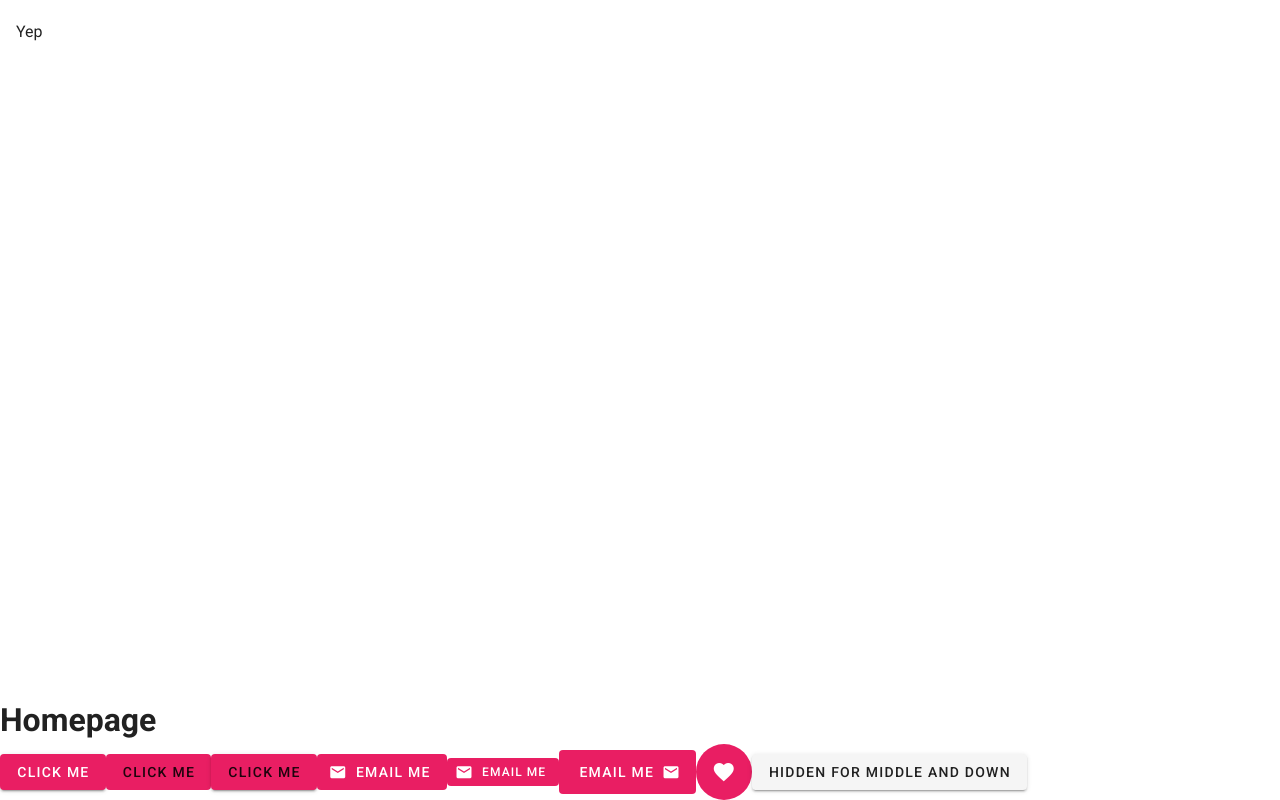
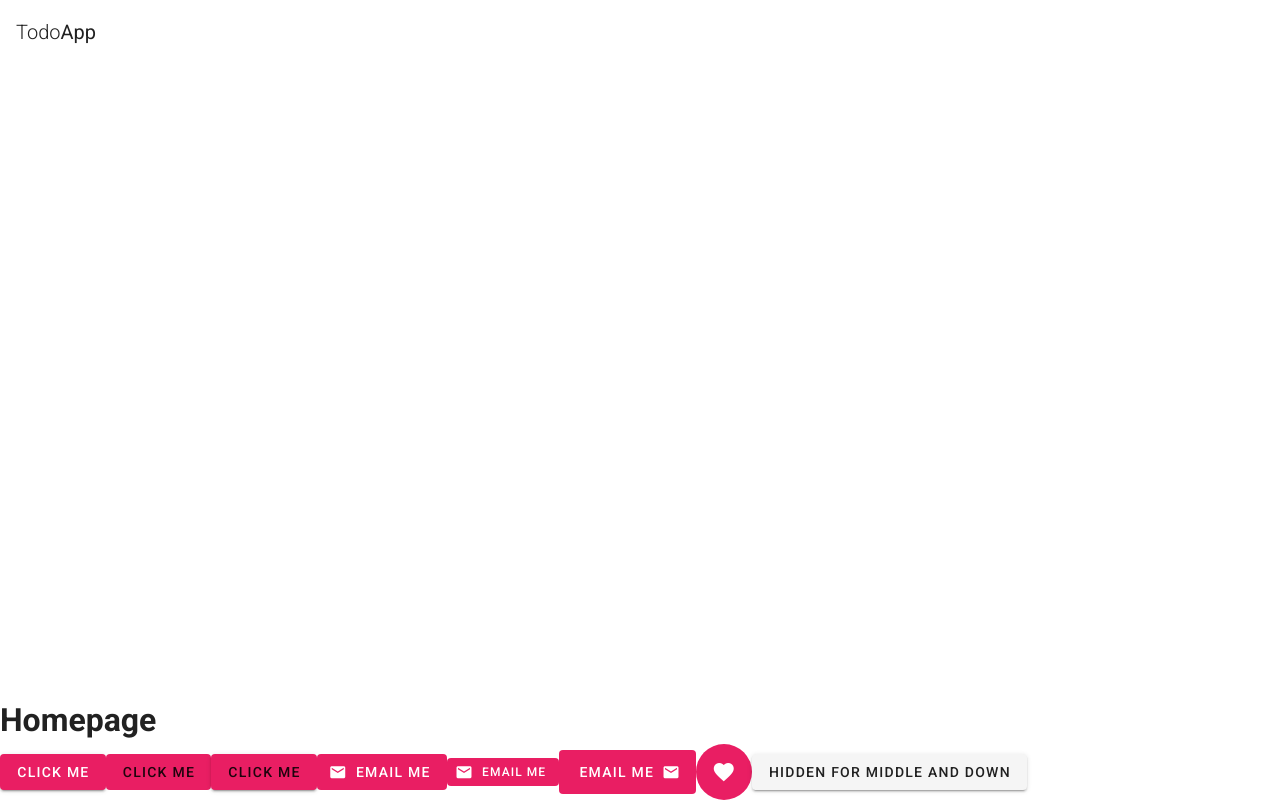
Before and after one commit to braden-w/learn-vuetify-project-management-website, a Nuxt app: page / in a window 1280 px wide. Built offline with nearby package versions, Linux system fonts and the light colour scheme.

Commit message:
Added toolbar title with nice font weight

```diff
--- a/components/TheNavBar.vue
+++ b/components/TheNavBar.vue
@@ -1,5 +1,11 @@
 <template>
-  <nav><v-toolbar flat app>Yep</v-toolbar></nav>
+  <nav>
+    <v-toolbar flat app>
+      <v-toolbar-title>
+        <span class="font-weight-light">Todo</span><span>App</span>
+      </v-toolbar-title>
+    </v-toolbar>
+  </nav>
 </template>
 
 <script>
```
